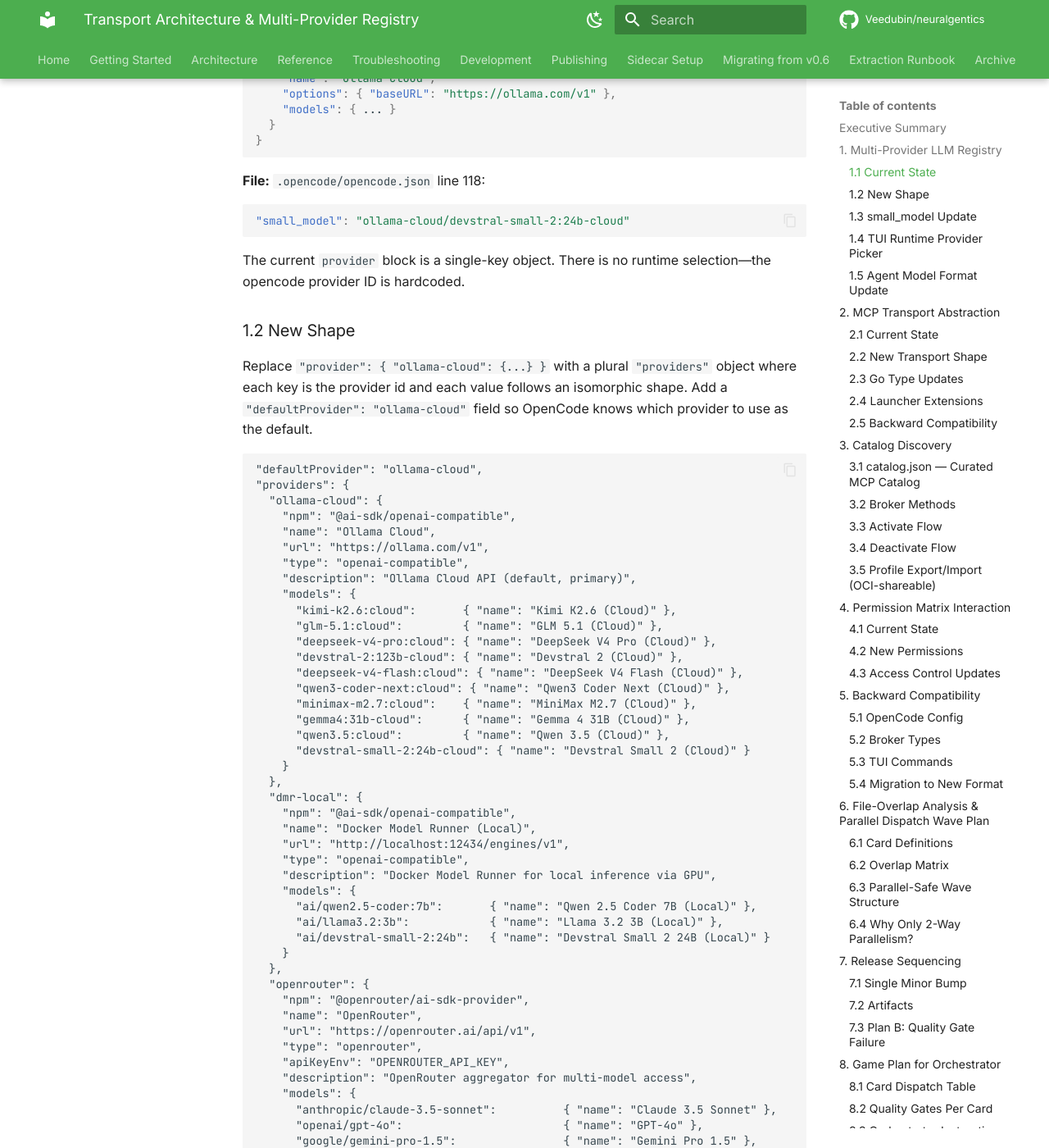
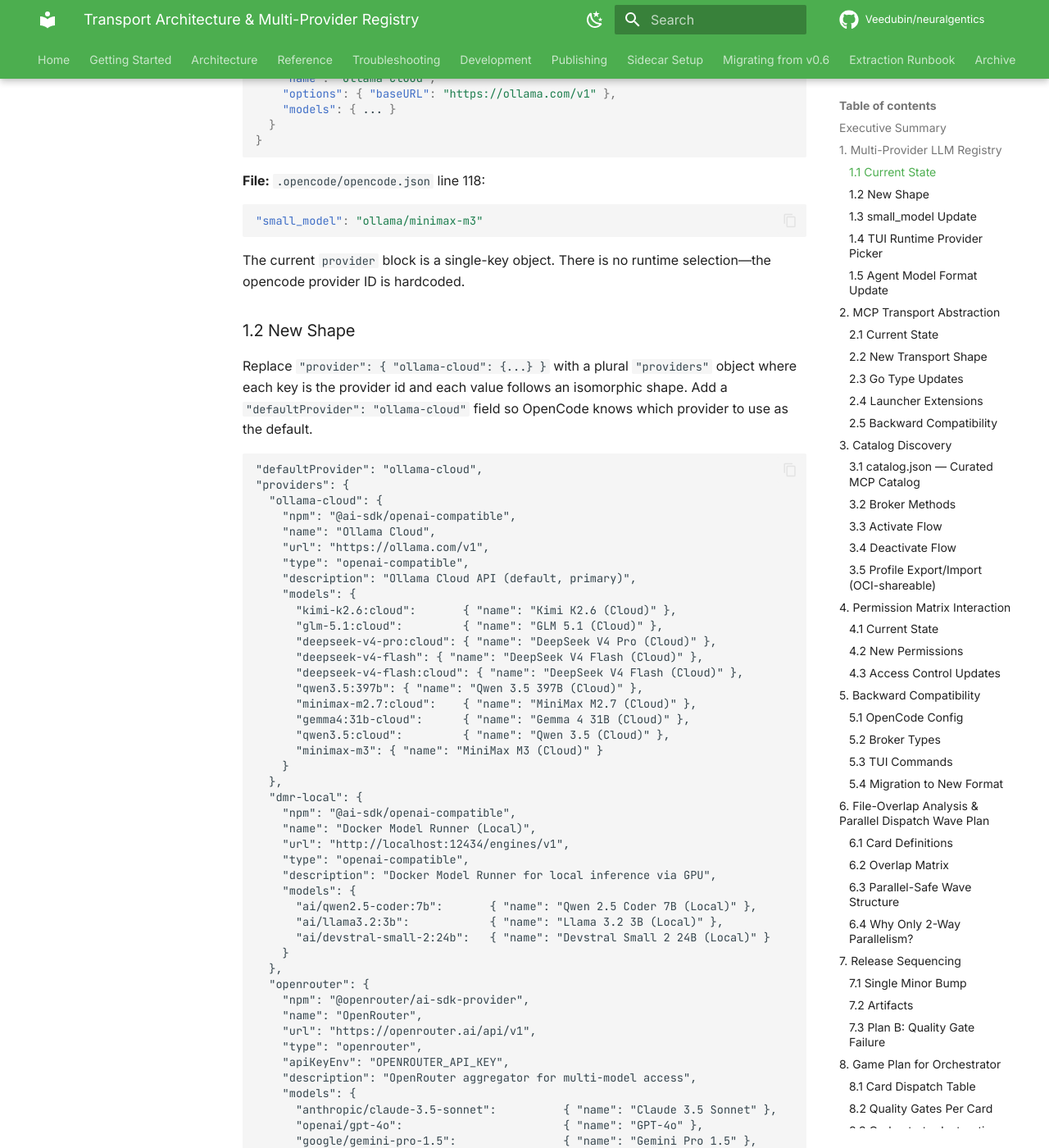
Before and after one commit to Veedubin/neuralgentics, an MkDocs documentation site: the page built from docs/design/transport-architecture.md, in a window 1280 px wide and 1400 px high, scrolled down 1014 px. Shown: the whole window at 82% size. Built offline with MkDocs 1.6.1 and Material for MkDocs 9.7.7, drawn with Linux system fonts in a browser that asks for light colours; comment, search, counter and statistics services are not loaded; some of the changed text lies outside the part shown.

Commit message:
fix(models): remaining model refs — agent descriptions, small_model, design-doc examples

````diff
--- a/docs/design/transport-architecture.md
+++ b/docs/design/transport-architecture.md
@@ -41,7 +41,7 @@
 **File:** `.opencode/opencode.json` line 118:
 
 ```json
-"small_model": "ollama-cloud/devstral-small-2:24b-cloud"
+"small_model": "ollama/minimax-m3"
 ```
 
 The current `provider` block is a single-key object. There is no runtime selection—the opencode provider ID is hardcoded.
@@ -63,13 +63,13 @@
       "kimi-k2.6:cloud":       { "name": "Kimi K2.6 (Cloud)" },
       "glm-5.1:cloud":         { "name": "GLM 5.1 (Cloud)" },
       "deepseek-v4-pro:cloud": { "name": "DeepSeek V4 Pro (Cloud)" },
-      "devstral-2:123b-cloud": { "name": "Devstral 2 (Cloud)" },
+      "deepseek-v4-flash": { "name": "DeepSeek V4 Flash (Cloud)" },
       "deepseek-v4-flash:cloud": { "name": "DeepSeek V4 Flash (Cloud)" },
-      "qwen3-coder-next:cloud": { "name": "Qwen3 Coder Next (Cloud)" },
+      "qwen3.5:397b": { "name": "Qwen 3.5 397B (Cloud)" },
       "minimax-m2.7:cloud":    { "name": "MiniMax M2.7 (Cloud)" },
       "gemma4:31b-cloud":      { "name": "Gemma 4 31B (Cloud)" },
       "qwen3.5:cloud":         { "name": "Qwen 3.5 (Cloud)" },
-      "devstral-small-2:24b-cloud": { "name": "Devstral Small 2 (Cloud)" }
+      "minimax-m3": { "name": "MiniMax M3 (Cloud)" }
     }
   },
   "dmr-local": {
@@ -113,12 +113,12 @@
 
 **Before (line 118):**
 ```json
-"small_model": "ollama-cloud/devstral-small-2:24b-cloud"
+"small_model": "ollama/minimax-m3"
 ```
 
 **After:**
 ```json
-"small_model": "ollama-cloud/devstral-small-2:24b-cloud"
+"small_model": "ollama/minimax-m3"
 ```
 
 This stays unchanged for backward compatibility. The TUI `/provider` command does not change `small_model`—only the active provider for agent dispatching.
@@ -655,7 +655,7 @@
 |-------------------|-----------------|
 | `"provider": { "ollama-cloud": {...} }` | Broker reads old key, wraps in `"providers"` with `"defaultProvider": "ollama-cloud"`. OpenCode itself needs `"providers"` (plural) to support multiple providers; the broker can translate but OpenCode must also be updated to read the new key. |
 | `"mcp": { "github-mcp": { "type": "local", "command": ["npx", ...] } }` | Broker auto-converts to single-transport list (see Section 2.5). |
-| `"small_model": "ollama-cloud/devstral-small-2:24b-cloud"` | No change. |
+| `"small_model": "ollama/minimax-m3"` | No change. |
 
 ### 5.2 Broker Types
 
````
Also changed, not shown: .opencode/agents/explorer.md (+1 -1 lines), .opencode/agents/linter.md (+1 -1 lines), .opencode/agents/release.md (+1 -1 lines), overlay/packages/opencode/.opencode/agents/explorer.md (+1 -1 lines), 1 other file.
